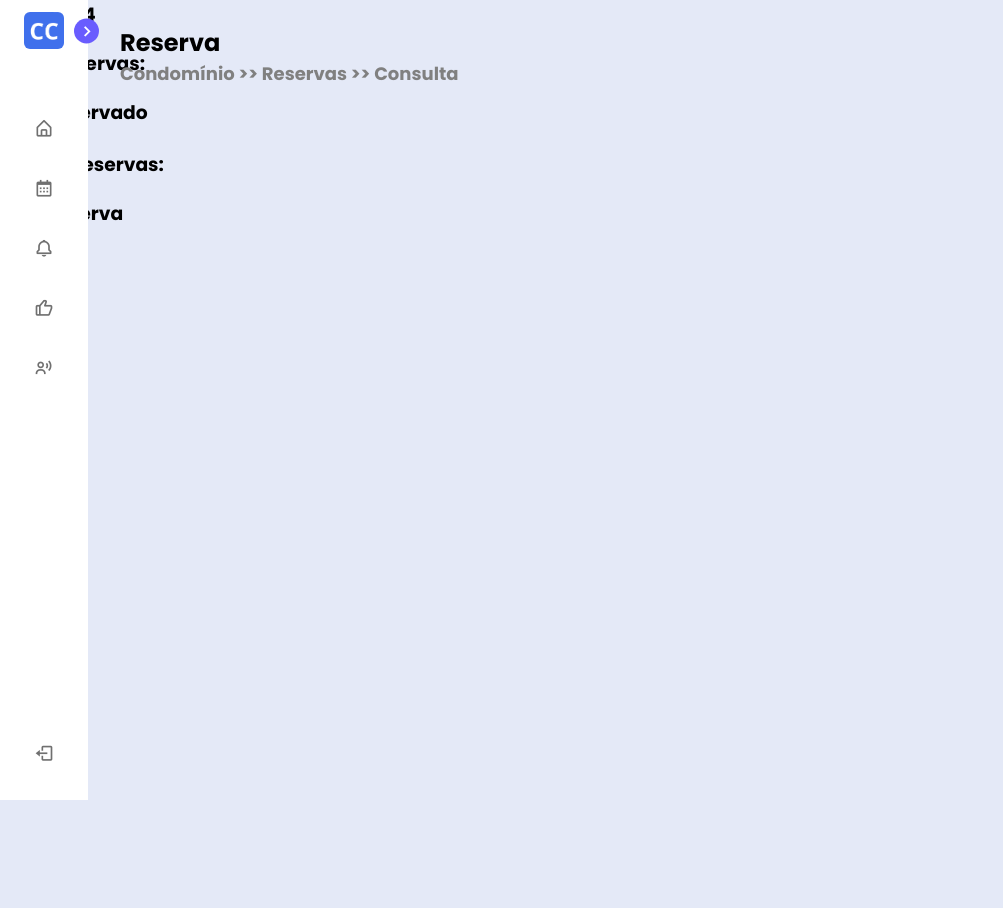
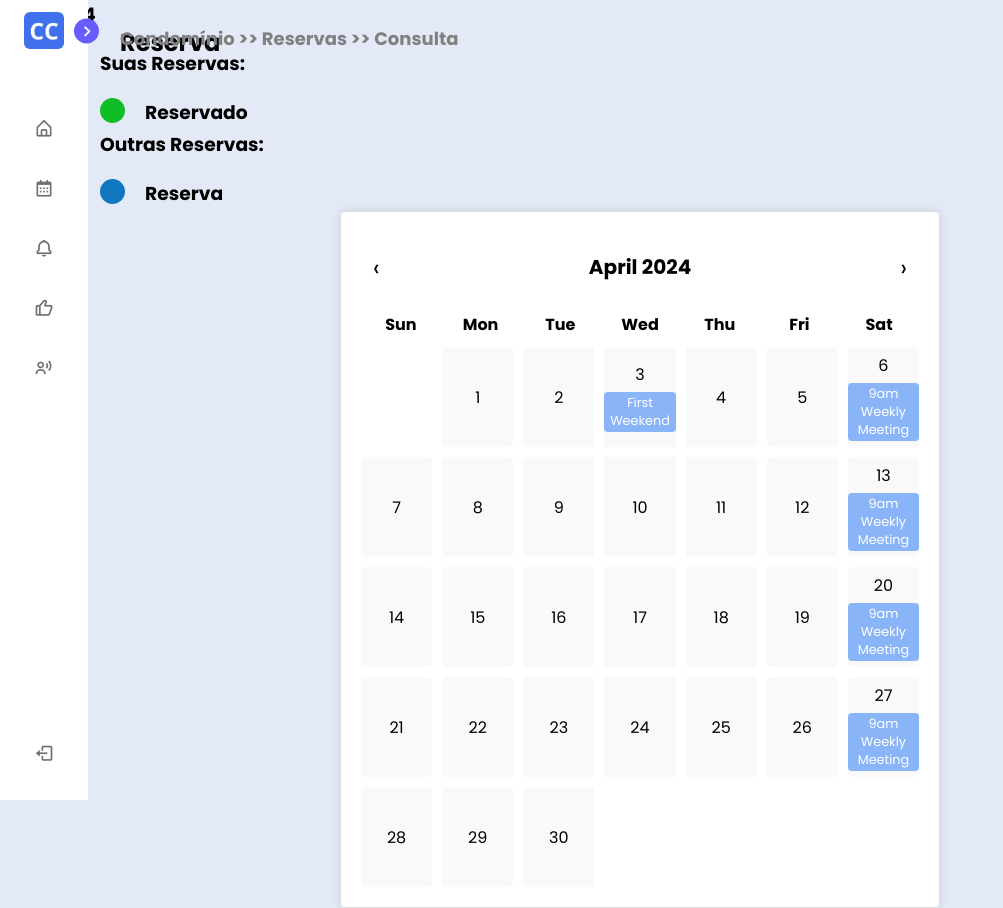
Before and after one commit to GiigADS2023/ProjetoFaculdade, a Vue app in the folder FrontEnd/: page /reserve in a window 1280 px wide. Shown: the whole page, without its empty margins (0-1003 px from the left). Before the commit the page ends 800 px from the top, so only its background shows below. Built offline with nearby package versions, Linux system fonts and the light colour scheme.

Commit message:
Adicionado o template de calendário

```diff
--- a/FrontEnd/src/views/CalendarReserve.vue
+++ b/FrontEnd/src/views/CalendarReserve.vue
@@ -1,9 +1,54 @@
 <script setup>
+import { ref, computed } from 'vue';
 
+const currentMonth = ref(new Date().getMonth());
+const currentYear = ref(new Date().getFullYear());
+
+const events = ref({
+  6: ["9am Weekly Meeting"],
+  13: ["9am Weekly Meeting"],
+  20: ["9am Weekly Meeting"],
+  27: ["9am Weekly Meeting"],
+  3: ["First Weekend"],
+  31: ["End of Month"]
+});
+
+const daysOfWeek = ["Sun", "Mon", "Tue", "Wed", "Thu", "Fri", "Sat"];
+
+const daysInMonth = computed(() => {
+  const date = new Date(currentYear.value, currentMonth.value + 1, 0);
+  return Array.from({ length: date.getDate() }, (_, i) => i + 1);
+});
+
+const blankDays = computed(() => {
+  const firstDayOfMonth = new Date(currentYear.value, currentMonth.value, 1).getDay();
+  return Array.from({ length: firstDayOfMonth });
+});
+
+const monthNames = ["January", "February", "March", "April", "May", "June", "July", "August", "September", "October", "November", "December"];
+
+const prevMonth = () => {
+  if (currentMonth.value === 0) {
+    currentMonth.value = 11;
+    currentYear.value--;
+  } else {
+    currentMonth.value--;
+  }
+};
+
+const nextMonth = () => {
+  if (currentMonth.value === 11) {
+    currentMonth.value = 0;
+    currentYear.value++;
+  } else {
+    currentMonth.value++;
+  }
+};
 </script>
 
 <template>
-
+  <div class="juncao">
+    <div class="informacoes">
       <div class="title">
         <h4>Reserva</h4>
         <h6>Condomínio >> Reservas >> Consulta</h6>
@@ -14,7 +59,6 @@
       </div>
       <div class="Suasreservas">
         <h3>Suas Reservas:</h3>
-
       </div>
       <div class="VerdeReservado">
         <div class="BotaoVerdde">
@@ -24,24 +68,42 @@
       </div>
 
       <div class="OutraReserva">
-
         <h3>Outras Reservas:</h3>
       </div>
       <div class="AzulReservado">
-
         <div class="BotaoAzul">
           <span class="dotAzul"></span>
         </div>
         <h3>Reserva</h3>
       </div>
-
+      <div class="Calendario">
+        <div class="calendar">
+          <div class="header">
+            <button @click="prevMonth">‹</button>
+            <span>{{ monthNames[currentMonth] }} {{ currentYear }}</span>
+            <button @click="nextMonth">›</button>
+          </div>
+          <div class="weekdays">
+            <div v-for="day in daysOfWeek" :key="day">{{ day }}</div>
+          </div>
+          <div class="days">
+            <div v-for="day in blankDays" :key="day" class="day blank"></div>
+            <div v-for="day in daysInMonth" :key="day" class="day">
+              <span>{{ day }}</span>
+              <div v-if="events[day]" class="event" v-for="event in events[day]" :key="event">{{ event }}</div>
+            </div>
+          </div>
+        </div>
+      </div>
+    </div>
+  </div>
 </template>
-
 
 <style scoped>
 .title {
   margin-top: 25px;
   margin-bottom: 20px;
+  margin-left: 120px;
   top: 0;
   left: 0;
   width: 100%;
@@ -55,24 +117,32 @@
 .title h6 {
   font-size: 18px;
   color: gray;
+  margin: 0;
+  position: absolute;
+  top: 0;
+  left: 0;
 }
 
 .date {
   margin-bottom: 20px;
 }
 
-.Suasreservas{
+.Suasreservas {
   margin-bottom: 20px;
+  margin-left: 100px;
 }
 
-.OutraReserva{
+.OutraReserva {
   margin-bottom: 20px;
-}
-.AzulReservado{
- display: flex;
+  margin-left: 100px;
 }
 
-.dotVerde{
+.AzulReservado {
+  display: flex;
+  margin-left: 100px;
+}
+
+.dotVerde {
   height: 25px;
   width: 25px;
   background-color: #0fbd26;
@@ -80,12 +150,13 @@
   display: inline-block;
   margin-right: 20px;
 }
-.VerdeReservado{
+
+.VerdeReservado {
   display: flex;
-  margin-bottom: 20px;
+  margin-left: 100px;
 }
 
-.dotAzul{
+.dotAzul {
   height: 25px;
   width: 25px;
   background-color: rgb(15, 119, 189);
@@ -94,4 +165,65 @@
   margin-right: 20px;
 }
 
+.calendar {
+  max-width: 600px;
+  margin: 0 auto;
+  padding: 20px;
+  border: 1px solid #ddd;
+  border-radius: 4px;
+  background-color: #fff;
+  box-shadow: 0 0 10px rgba(0, 0, 0, 0.1);
+}
+
+.header {
+  display: flex;
+  justify-content: space-between;
+  align-items: center;
+  margin-bottom: 10px;
+}
+
+.header button {
+  background: none;
+  border: none;
+  font-size: 1.5em;
+}
+
+.weekdays {
+  display: grid;
+  grid-template-columns: repeat(7, 1fr);
+  margin-bottom: 10px;
+  font-weight: bold;
+  text-align: center;
+}
+
+.days {
+  display: grid;
+  grid-template-columns: repeat(7, 1fr);
+  gap: 10px;
+}
+
+.day {
+  display: flex;
+  flex-direction: column;
+  align-items: center;
+  justify-content: center;
+  height: 100px;
+  background: #f9f9f9;
+  border-radius: 4px;
+  position: relative;
+}
+
+.day.blank {
+  background: transparent;
+}
+
+.event {
+  background: #8ab4f8;
+  color: white;
+  border-radius: 4px;
+  padding: 2px 5px;
+  font-size: 0.8em;
+  margin-top: 5px;
+  text-align: center;
+}
 </style>
--- a/FrontEnd/src/views/Reserve.vue
+++ b/FrontEnd/src/views/Reserve.vue
@@ -1,12 +1,96 @@
+<script setup>
+
+</script>
+
 <template>
+
+  <div class="title">
+    <h4>Reserva</h4>
+    <h6>Condomínio >> Reservas >> Consulta</h6>
+  </div>
+
+  <div class="date">
+    <h3>Abril 2024</h3>
+  </div>
+  <div class="Suasreservas">
+    <h3>Suas Reservas:</h3>
+
+  </div>
+  <div class="VerdeReservado">
+  <div class="BotaoVerdde">
+    <span class="dotVerde"></span>
+  </div>
+    <h3>Reservado</h3>
+  </div>
+
+  <div class="OutraReserva">
+    <h3>Outras Reservas:</h3>
+  </div>
+  <div class="AzulReservado">
+
+  <div class="BotaoAzul">
+    <span class="dotAzul"></span>
+  </div>
+    <h3>Reserva</h3>
+  </div>
+
 </template>
 
-<script>
-export default {
-  name: 'Reserve',
+
+<style scoped>
+.title {
+  margin-top: 25px;
+  margin-bottom: 20px;
+  top: 0;
+  left: 0;
+  width: 100%;
 }
-</script>
 
-<style>
+.title h4 {
+  font-size: 24px;
+  font-weight: bold;
+}
+
+.title h6 {
+  font-size: 18px;
+  color: gray;
+}
+
+.date {
+  margin-bottom: 20px;
+}
+
+.Suasreservas{
+  margin-bottom: 20px;
+}
+
+.OutraReserva{
+  margin-bottom: 20px;
+}
+.AzulReservado{
+ display: flex;
+}
+
+.dotVerde{
+  height: 25px;
+  width: 25px;
+  background-color: #0fbd26;
+  border-radius: 50%;
+  display: inline-block;
+  margin-right: 20px;
+}
+.VerdeReservado{
+  display: flex;
+  margin-bottom: 20px;
+}
+
+.dotAzul{
+  height: 25px;
+  width: 25px;
+  background-color: rgb(15, 119, 189);
+  border-radius: 50%;
+  display: inline-block;
+  margin-right: 20px;
+}
 
 </style>
```
Lines whose indentation alone changed are shown as unchanged.
